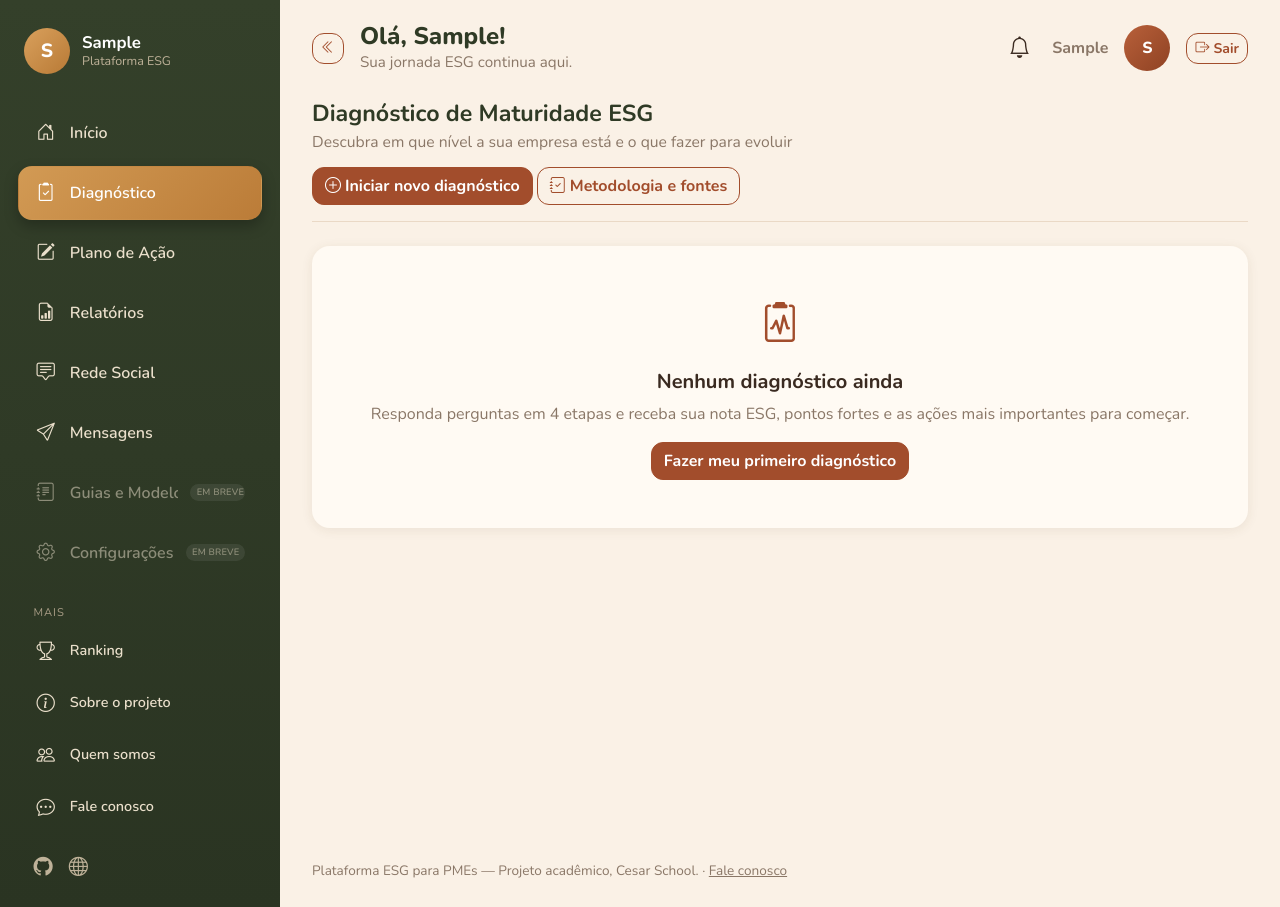
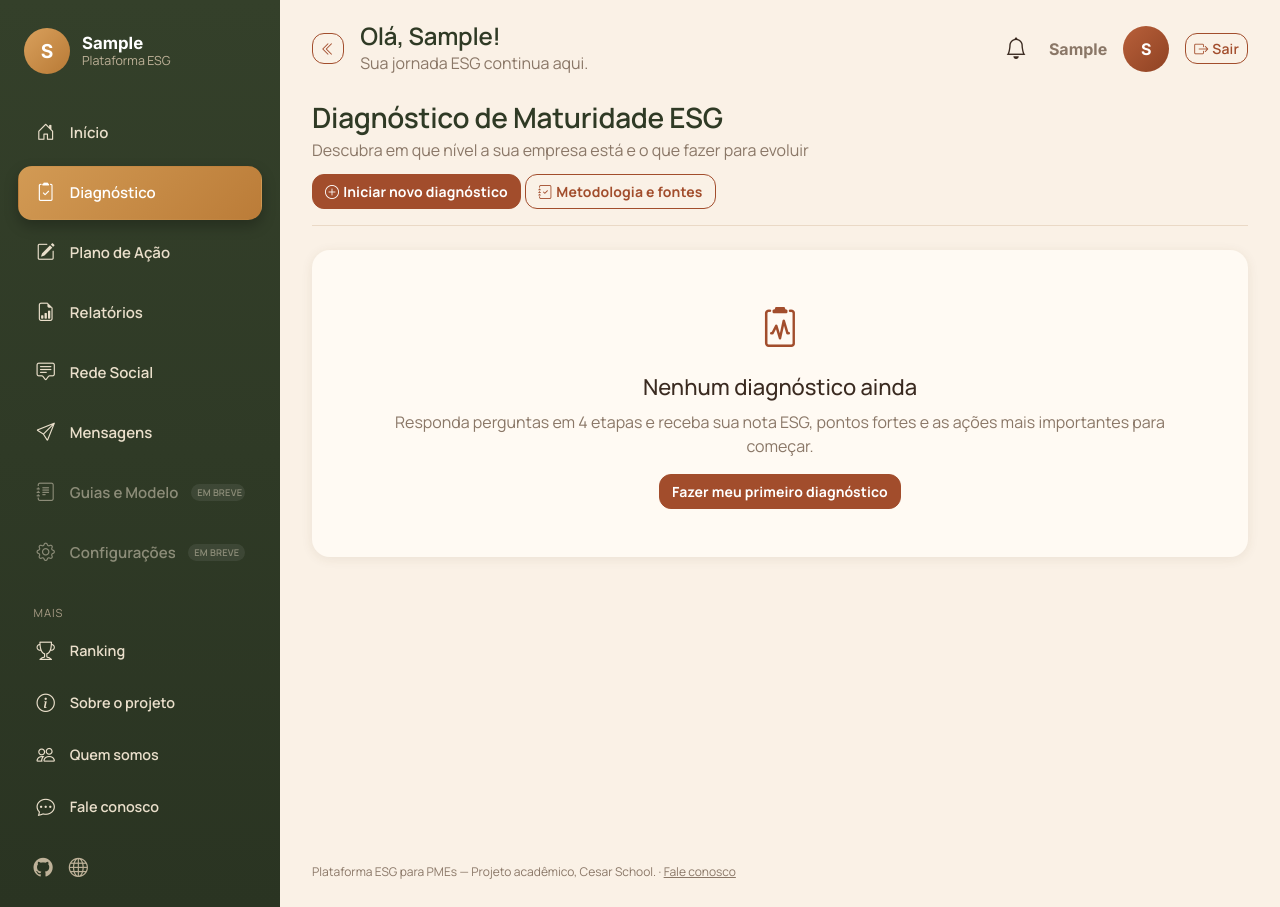
Before and after one commit to R0DR1G9/projetos2_grupo15, a Django app: page /diagnostico/ in a window 1280 px wide. Run offline with Django 5.2, Linux system fonts and the light colour scheme; the visitor is signed in with stand-in values (Sample User, id 1); data that the repository does not hold is empty; some web fonts are replaced.

Commit message:
feat: aplica tipografia Satoshi, Manrope e Inter

```diff
--- a/diagnostico/templates/diagnostico/index.html
+++ b/diagnostico/templates/diagnostico/index.html
@@ -35,9 +35,9 @@
                         <span class="small text-muted">{{ item.pontuacao.medalha_geral.nome }}</span>
                     </div>
                     <div class="row text-center g-2 small">
-                        <div class="col-4"><div class="p-2 rounded pilar-e"><strong class="d-block">Ambiental</strong>{{ item.pontuacao.ambiental|floatformat:"-1" }}%</div></div>
-                        <div class="col-4"><div class="p-2 rounded pilar-s"><strong class="d-block">Social</strong>{{ item.pontuacao.social|floatformat:"-1" }}%</div></div>
-                        <div class="col-4"><div class="p-2 rounded pilar-g"><strong class="d-block">Governança</strong>{{ item.pontuacao.governanca|floatformat:"-1" }}%</div></div>
+                        <div class="col-4"><div class="py-2 px-1 rounded pilar-e"><strong class="d-block">Ambiental</strong>{{ item.pontuacao.ambiental|floatformat:"-1" }}%</div></div>
+                        <div class="col-4"><div class="py-2 px-1 rounded pilar-s"><strong class="d-block">Social</strong>{{ item.pontuacao.social|floatformat:"-1" }}%</div></div>
+                        <div class="col-4"><div class="py-2 px-1 rounded pilar-g"><strong class="d-block">Governança</strong>{{ item.pontuacao.governanca|floatformat:"-1" }}%</div></div>
                     </div>
                 </div>
                 <div class="card-footer bg-transparent border-0 px-4 pb-4 pt-0">
--- a/static/css/base.css
+++ b/static/css/base.css
@@ -15,7 +15,6 @@
     /* Faz o Bootstrap usar a paleta */
     --bs-body-bg: var(--creme);
     --bs-body-color: var(--texto);
-    --bs-body-font-family: 'Nunito', system-ui, -apple-system, 'Segoe UI', Roboto, sans-serif;
     --bs-success: #3d5a2c;
     --bs-success-rgb: 61, 90, 44;
     --bs-dark-rgb: 47, 58, 37;
--- a/static/css/inicio.css
+++ b/static/css/inicio.css
@@ -10,7 +10,7 @@
     font-size: 1.9rem; font-weight: 800; color: var(--verde-escuro);
 }
 .mini-pilar { border-radius: 16px; padding: 1rem .5rem; text-align: center; height: 100%; }
-.mini-pilar .valor { font-size: 1.7rem; font-weight: 800; line-height: 1.1; }
+.mini-pilar .valor { font-size: clamp(1.2rem, 5.2vw, 1.7rem); font-weight: 800; line-height: 1.1; white-space: nowrap; }
 .mini-pilar .nome { font-size: .8rem; font-weight: 700; color: var(--texto-suave); }
 
 .acao { display: flex; align-items: center; gap: .9rem; padding: .85rem 0; border-bottom: 1px solid var(--borda); }
--- /dev/null
+++ b/static/css/tipografia.css
@@ -0,0 +1,77 @@
+:root {
+    --fonte-titulo: 'Satoshi', 'Manrope', system-ui, -apple-system, 'Segoe UI', sans-serif;
+    --fonte-apoio: 'Manrope', 'Inter', system-ui, -apple-system, 'Segoe UI', sans-serif;
+    --fonte-corpo: 'Inter', system-ui, -apple-system, 'Segoe UI', Roboto, sans-serif;
+    --bs-body-font-family: var(--fonte-corpo);
+    --bs-body-font-size: 1rem;
+    --bs-body-font-weight: 400;
+}
+
+body { font-family: var(--fonte-corpo); }
+
+h1, h2, h3, h4, h5, h6, .h1, .h2, .h3, .h4, .h5, .h6, .display-5 {
+    font-family: var(--fonte-titulo);
+}
+
+h3, h4, h5, h6, .h3, .h4, .h5, .h6 { font-weight: 600; }
+
+.conteudo h1,
+.conteudo header.bg-success h1,
+.conteudo .display-5 {
+    font-size: 1.75rem !important;
+    font-weight: 600 !important;
+    line-height: 1.2;
+    letter-spacing: -.01em;
+}
+
+.conteudo .topo-saudacao h1 { font-size: 1.5rem !important; }
+
+.conteudo h2,
+.conteudo .h2 {
+    font-size: 1.375rem !important;
+    font-weight: 500 !important;
+    line-height: 1.25;
+}
+
+.lead,
+.conteudo header.bg-success .lead,
+.topo-saudacao p {
+    font-family: var(--fonte-apoio);
+    font-size: 1rem;
+    font-weight: 400;
+}
+
+.text-muted { font-family: var(--fonte-apoio); }
+
+.menu-item { font-size: .9375rem; }
+
+.menu-item,
+.menu-titulo,
+.form-label,
+.form-check-label {
+    font-family: var(--fonte-apoio);
+}
+
+.form-label,
+.form-check-label {
+    font-size: .875rem;
+    font-weight: 500;
+}
+
+.btn {
+    font-family: var(--fonte-apoio);
+    font-size: .875rem;
+    font-weight: 600;
+    letter-spacing: .01em;
+    text-transform: none;
+}
+
+small,
+.rodape,
+.chip {
+    font-family: var(--fonte-apoio);
+    font-size: .75rem;
+    font-weight: 400;
+}
+
+.chip { font-weight: 600; }
--- a/templates/base.html
+++ b/templates/base.html
@@ -9,9 +9,12 @@
     <link rel="stylesheet" href="https://cdn.jsdelivr.net/npm/bootstrap-icons@1.11.0/font/bootstrap-icons.css">
     <link rel="preconnect" href="https://fonts.googleapis.com">
     <link rel="preconnect" href="https://fonts.gstatic.com" crossorigin>
-    <link href="https://fonts.googleapis.com/css2?family=Nunito:wght@400;600;700;800&display=swap" rel="stylesheet">
+    <link href="https://fonts.googleapis.com/css2?family=Inter:wght@400;500;600;700&family=Manrope:wght@400;500;600;700;800&display=swap" rel="stylesheet">
+    <link rel="preconnect" href="https://api.fontshare.com">
+    <link href="https://api.fontshare.com/v2/css?f[]=satoshi@400,500,600,700&display=swap" rel="stylesheet">
 
     <link rel="stylesheet" href="{% static 'css/base.css' %}">
+    <link rel="stylesheet" href="{% static 'css/tipografia.css' %}">
     <link rel="stylesheet" href="{% static 'css/menu-recolhivel.css' %}">
     <script>try{if(localStorage.getItem('menuRecolhido')==='1')document.documentElement.classList.add('menu-recolhido')}catch(e){}</script>
     {% block extra_head %}{% endblock %}
```
Also changed, not shown: inicio/tests_tipografia.py (added, +35 -0 lines), 1 other file.
